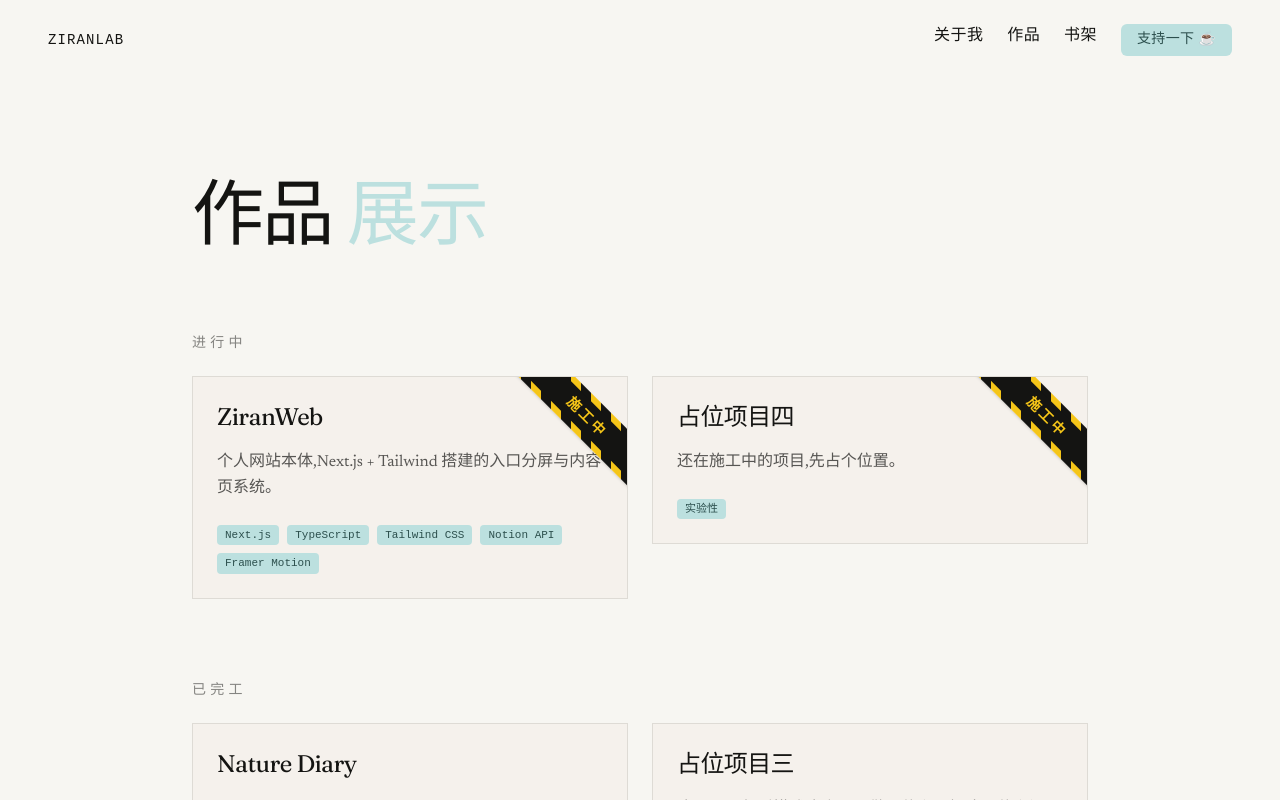
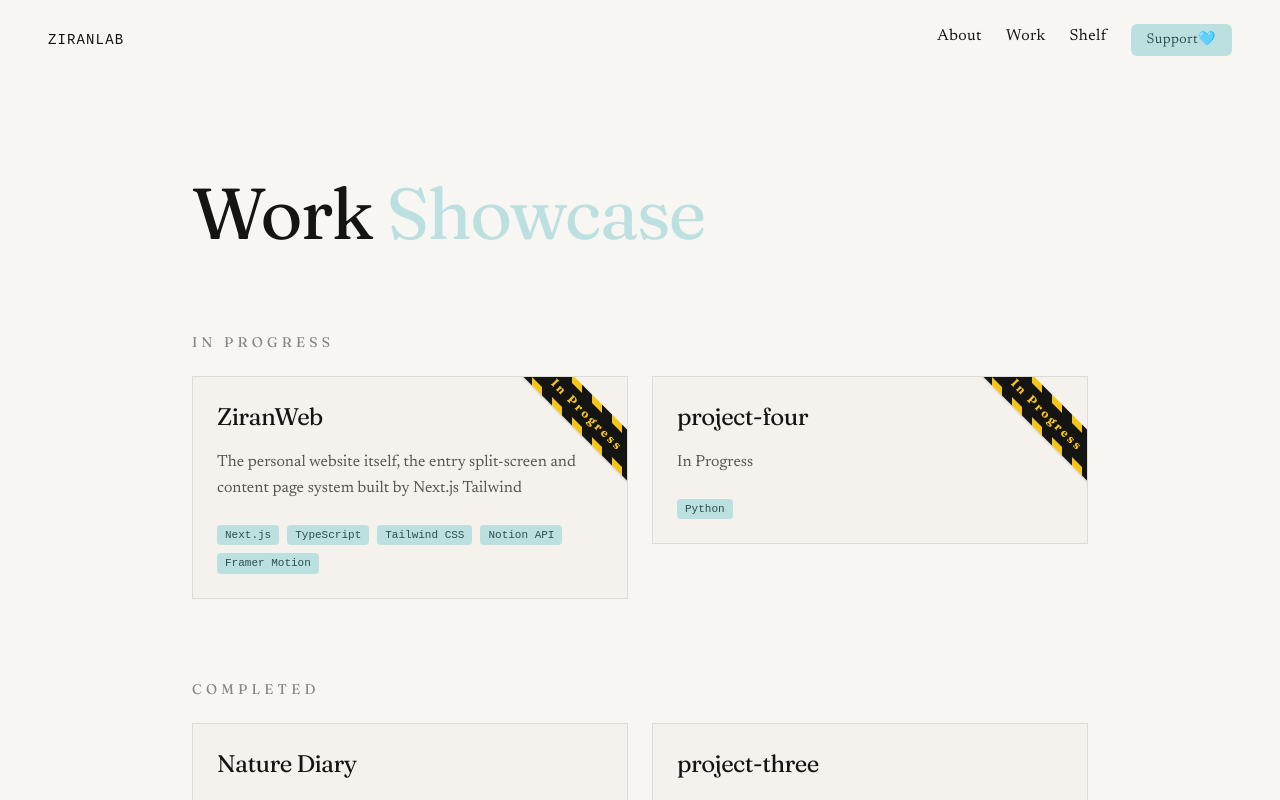
Before and after one commit to ZihanZhao227/ZiranWeb, a Next.js app: page /work in a window 1280 px wide. Shown: the top 800 px of the page. Built offline with nearby package versions, Linux system fonts and the light colour scheme; no server answers.

Commit message:
Batch 3+4: Support预告按钮+Coming Soon弹窗+GA4接入,全部验证通过

```diff
--- a/app/about/page.tsx
+++ b/app/about/page.tsx
@@ -5,11 +5,11 @@ import WordReveal from "@/components/WordReveal";
 import StatsCounter from "@/components/StatsCounter";
 
 export const metadata: Metadata = {
-  title: "关于我 / Ziran",
+  title: "About / Ziran",
 };
 
 const LINKS = [
-  { label: "邮箱", value: "zhaozihanislucky@gmail.com", href: "mailto:zhaozihanislucky@gmail.com" },
+  { label: "Email", value: "zhaozihanislucky@gmail.com", href: "mailto:zhaozihanislucky@gmail.com" },
   { label: "GitHub", value: "https://github.com/ZihanZhao227", href: "https://github.com/ZihanZhao227" },
   { label: "LinkedIn", value: "https://www.linkedin.com/in/hannah-zhao-711769232", href: "https://www.linkedin.com/in/hannah-zhao-711769232/" },
 ];
@@ -20,23 +20,25 @@ export default function AboutPage() {
       <SiteHeader />
       <main className="mx-auto flex w-full max-w-3xl flex-1 flex-col gap-16 px-6 py-16 md:px-0 md:py-24">
         <h1 className="font-heading text-5xl leading-[1.05] tracking-tight md:text-7xl">
-          <WordReveal text="你好,我是" />
+          <WordReveal text="Hi, I'm" />
           <br />
           <span className="text-moss">
             <WordReveal text="Zihan" />
           </span>
-          。
+          .
         </h1>
 
         <FadeIn>
           <div className="flex flex-col gap-6 font-body text-lg leading-relaxed text-ink/80 md:text-xl">
             <p>
-              我在这里写代码、做东西、偶尔写点什么。这个网站是我给自己搭的一个数字角落——
-              左边是「自然」的我,右边是「实验室」里的作品。
+              I write code, build things, and occasionally write about it here. This site
+              is a small digital corner I built for myself — the left side is Ziran, the
+              natural me; the right side is Lab, the work.
             </p>
             <p>
-              在这条边界背后,我关心的是把想法做成能用的东西:从一行代码开始,
-              到一个能上线、能被别人打开看看的产品。
+              Behind that divide, what I care about is turning ideas into things that
+              actually work: starting from a single line of code, all the way to
+              something that ships and that other people can open and use.
             </p>
           </div>
         </FadeIn>
--- a/app/shelf/[category]/[id]/page.tsx
+++ b/app/shelf/[category]/[id]/page.tsx
@@ -13,9 +13,9 @@ function isShelfCategory(value: string): value is ShelfCategory {
 }
 
 const SUPPORT_COPY: Record<ShelfCategory, string> = {
-  Everyday: "如果这篇 Everyday 帮到了你,请我喝一杯吧。",
-  Inedible: "这篇 Inedible 没把你毒到的话,请我喝一杯吧。",
-  Medley: "喜欢这篇 Medley 的话,请我喝一杯吧。",
+  Everyday: "If this Everyday post helped, buy me a coffee.",
+  Inedible: "If this Inedible post didn't poison you, buy me a coffee.",
+  Medley: "If you liked this Medley post, buy me a coffee.",
 };
 
 export async function generateStaticParams() {
@@ -74,7 +74,7 @@ export default async function ShelfEntryPage({
           )}
         </div>
 
-        <ScrollLit text="慢读。" />
+        <ScrollLit text="Read slowly." />
 
         <ShelfContent blocks={entry.content} />
 
--- a/app/shelf/[category]/page.tsx
+++ b/app/shelf/[category]/page.tsx
@@ -55,7 +55,7 @@ export default async function ShelfCategoryPage({
 
         {entries.length === 0 ? (
           <p className="font-body text-base text-ink/50">
-            这里还是空的,稍后会有内容。
+            This shelf is empty for now. More is coming soon.
           </p>
         ) : (
           <ol className="flex flex-col divide-y divide-ink/10 border-t border-ink/10">
--- a/app/work/page.tsx
+++ b/app/work/page.tsx
@@ -6,7 +6,7 @@ import projects from "@/data/projects.json";
 import type { Project } from "@/types/project";
 
 export const metadata: Metadata = {
-  title: "作品 / Lab",
+  title: "Work / Lab",
 };
 
 const allProjects = projects as Project[];
@@ -20,13 +20,13 @@ export default function WorkPage() {
       <SiteHeader />
       <main className="mx-auto flex w-full max-w-4xl flex-1 flex-col gap-20 px-6 py-16 md:px-0 md:py-24">
         <h1 className="font-heading text-5xl leading-[1.05] tracking-tight md:text-7xl">
-          作品 <span className="text-moss">展示</span>
+          Work <span className="text-moss">Showcase</span>
         </h1>
 
         {inProgress.length > 0 && (
           <section className="flex flex-col gap-6">
             <h2 className="font-heading text-sm uppercase tracking-[0.3em] text-ink/50">
-              进行中
+              In Progress
             </h2>
             <div className="grid grid-cols-1 gap-6 md:grid-cols-2">
               {inProgress.map((project, index) => (
@@ -41,7 +41,7 @@ export default function WorkPage() {
         {done.length > 0 && (
           <section className="flex flex-col gap-6">
             <h2 className="font-heading text-sm uppercase tracking-[0.3em] text-ink/50">
-              已完工
+              Completed
             </h2>
             <div className="grid grid-cols-1 gap-6 md:grid-cols-2">
               {done.map((project, index) => (
--- a/components/ProjectCard.tsx
+++ b/components/ProjectCard.tsx
@@ -15,15 +15,16 @@ export default function ProjectCard({ project }: { project: Project }) {
     >
       {project.status === "in-progress" && (
         <div
-          aria-label="施工中"
+          aria-label="In Progress"
           className="absolute -right-12 top-5 flex w-44 flex-col gap-1 rotate-45 py-1.5 shadow-sm"
           style={{
             backgroundImage:
               "repeating-linear-gradient(45deg, #f5c518 0 10px, #141412 10px 20px)",
           }}
         >
-          <span className="bg-ink py-1 text-center font-heading text-sm font-bold tracking-[0.2em] text-[#f5c518]">
-            施工中
+          <span className="bg-ink py-1 text-center font-heading text-xs
+           font-bold tracking-[0.2em] text-[#f5c518]">
+            In Progress
           </span>
         </div>
       )}
--- a/components/SiteHeader.tsx
+++ b/components/SiteHeader.tsx
@@ -18,13 +18,13 @@ export default function SiteHeader() {
       </Link>
       <nav className="flex gap-6 font-body text-base tracking-wide">
         <Link href="/about" className="hover:text-moss transition-colors">
-          关于我
+          About
         </Link>
         <Link href="/work" className="hover:text-moss transition-colors">
-          作品
+          Work
         </Link>
         <Link href="/shelf" className="hover:text-moss transition-colors">
-          书架
+          Shelf
         </Link>
         <SupportLink className="rounded-md bg-moss px-4 py-1.5 text-sm text-moss-dark transition-opacity hover:opacity-80" />
       </nav>
--- a/components/SupportLink.tsx
+++ b/components/SupportLink.tsx
@@ -35,7 +35,7 @@ export default function SupportLink({
   return (
     <>
       <button type="button" onClick={handleClick} className={className}>
-        支持一下 ☕
+        Support🩵
       </button>
       <SupportComingSoonModal open={modalOpen} onClose={() => setModalOpen(false)} />
     </>
--- a/components/shelf/CategoryCover.tsx
+++ b/components/shelf/CategoryCover.tsx
@@ -3,7 +3,6 @@
 import { useState } from "react";
 import { useRouter } from "next/navigation";
 import type { ShelfCategory } from "@/types/shelf";
-import CoverUploader from "./CoverUploader";
 import styles from "./CategoryCover.module.css";
 
 const COVER_CLASS: Record<ShelfCategory, string> = {
@@ -15,7 +14,6 @@ const COVER_CLASS: Record<ShelfCategory, string> = {
 export default function CategoryCover({ category }: { category: ShelfCategory }) {
   const router = useRouter();
   const [opening, setOpening] = useState(false);
-  const [customCover, setCustomCover] = useState<string | null>(null);
 
   function handleOpen() {
     if (opening) return;
@@ -26,7 +24,6 @@ export default function CategoryCover({ category }: { category: ShelfCategory })
   }
 
   return (
-    <div className="flex flex-col gap-3">
     <button
       type="button"
       onClick={handleOpen}
@@ -39,21 +36,10 @@ export default function CategoryCover({ category }: { category: ShelfCategory })
       <span
         className={`relative block aspect-[3/4] w-full overflow-hidden border border-ink/10 shadow-sm transition-shadow duration-300 group-hover:shadow-md ${COVER_CLASS[category]}`}
       >
-          {customCover && (
-            // eslint-disable-next-line @next/next/no-img-element
-            <img
-              src={customCover}
-              alt={`${category} 封面`}
-              className="absolute inset-0 h-full w-full object-cover"
-            />
-          )}
         <span className="absolute inset-x-0 bottom-0 p-4 font-heading text-2xl tracking-tight">
           {category}
         </span>
       </span>
     </button>
-
-      <CoverUploader category={category} onCoverChange={setCustomCover} />
-    </div>
   );
 }
--- a/components/shelf/CoverUploader.tsx
+++ /dev/null
@@ -1,75 +0,0 @@
-"use client";
-
-import { useEffect, useRef, useState } from "react";
-import type { ShelfCategory } from "@/types/shelf";
-
-function storageKey(category: ShelfCategory) {
-  return `shelf-cover:${category}`;
-}
-
-export default function CoverUploader({
-  category,
-  onCoverChange,
-}: {
-  category: ShelfCategory;
-  onCoverChange: (dataUrl: string | null) => void;
-}) {
-  const [hasCustomCover, setHasCustomCover] = useState(false);
-  const inputRef = useRef<HTMLInputElement>(null);
-
-  useEffect(() => {
-    // 同步一次性读取本地存储的封面覆盖值,组件挂载后才有 window 可用。
-    const saved = window.localStorage.getItem(storageKey(category));
-    if (saved) {
-      // eslint-disable-next-line react-hooks/set-state-in-effect
-      setHasCustomCover(true);
-      onCoverChange(saved);
-    }
-    // onCoverChange 由父组件用 useState setter 传入,引用稳定,不需要放进依赖数组
-    // eslint-disable-next-line react-hooks/exhaustive-deps
-  }, [category]);
-
-  function handleFile(e: React.ChangeEvent<HTMLInputElement>) {
-    const file = e.target.files?.[0];
-    if (!file) return;
-
-    const reader = new FileReader();
-    reader.onload = () => {
-      const dataUrl = reader.result as string;
-      window.localStorage.setItem(storageKey(category), dataUrl);
-      setHasCustomCover(true);
-      onCoverChange(dataUrl);
-    };
-    reader.readAsDataURL(file);
-  }
-
-  function handleReset() {
-    window.localStorage.removeItem(storageKey(category));
-    setHasCustomCover(false);
-    onCoverChange(null);
-  }
-
-  return (
-    <div className="flex items-center gap-3 font-body text-xs text-ink/40">
-      <button
-        type="button"
-        onClick={() => inputRef.current?.click()}
-        className="transition-colors hover:text-moss"
-      >
-        更换封面
-      </button>
-      {hasCustomCover && (
-        <button type="button" onClick={handleReset} className="transition-colors hover:text-moss">
-          恢复默认
-        </button>
-      )}
-      <input
-        ref={inputRef}
-        type="file"
-        accept="image/*"
-        onChange={handleFile}
-        className="hidden"
-      />
-    </div>
-  );
-}
--- a/components/shelf/ShelfContent.tsx
+++ b/components/shelf/ShelfContent.tsx
@@ -34,7 +34,7 @@ function Heading({ level, text }: { level: 1 | 2 | 3; text: string }) {
 
 export default function ShelfContent({ blocks }: { blocks: ShelfContentBlock[] }) {
   if (blocks.length === 0) {
-    return <p className="font-body text-lg text-ink/50">这一条还没有正文内容。</p>;
+    return <p className="font-body text-lg text-ink/50">This entry has no content yet.</p>;
   }
 
   return (
--- a/data/projects.json
+++ b/data/projects.json
@@ -2,7 +2,7 @@
   {
     "id": "ziranweb",
     "title": "ZiranWeb",
-    "description": "个人网站本体,Next.js + Tailwind 搭建的入口分屏与内容页系统。",
+    "description": "The personal website itself, the entry split-screen and content page system built by Next.js Tailwind",
     "status": "in-progress",
     "githubUrl": "https://github.com/ZihanZhao227/ziranweb",
     "tags": ["Next.js", "TypeScript", "Tailwind CSS", "Notion API", "Framer Motion"],
@@ -19,8 +19,8 @@
   },
   {
     "id": "project-three",
-    "title": "占位项目三",
-    "description": "这里写一句话描述这个项目做了什么、解决了什么问题。",
+    "title": "project-three",
+    "description": "None",
     "status": "done",
     "githubUrl": "https://github.com/ZihanZhao227/project-three",
     "tags": ["React"],
@@ -28,11 +28,11 @@
   },
   {
     "id": "project-four",
-    "title": "占位项目四",
-    "description": "还在施工中的项目,先占个位置。",
+    "title": "project-four",
+    "description": "In Progress",
     "status": "in-progress",
     "githubUrl": "https://github.com/ZihanZhao227/project-four",
-    "tags": ["实验性"],
+    "tags": ["Python"],
     "videoUrl": null
   }
 ]
--- a/lib/notion.ts
+++ b/lib/notion.ts
@@ -121,7 +121,7 @@ function pageToEntryMeta(
   return {
     id: page.id,
     category,
-    title: getTitle(page) || "未命名",
+    title: getTitle(page) || "Untitled",
     date: getDate(page),
   };
 }
```
Lines whose indentation alone changed are shown as unchanged.
